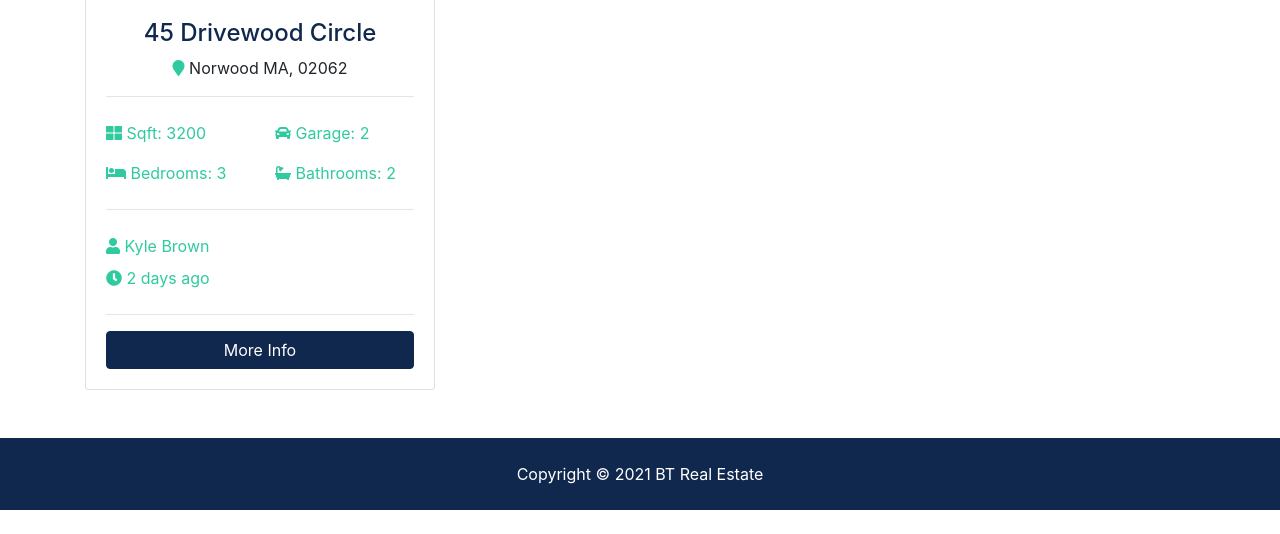
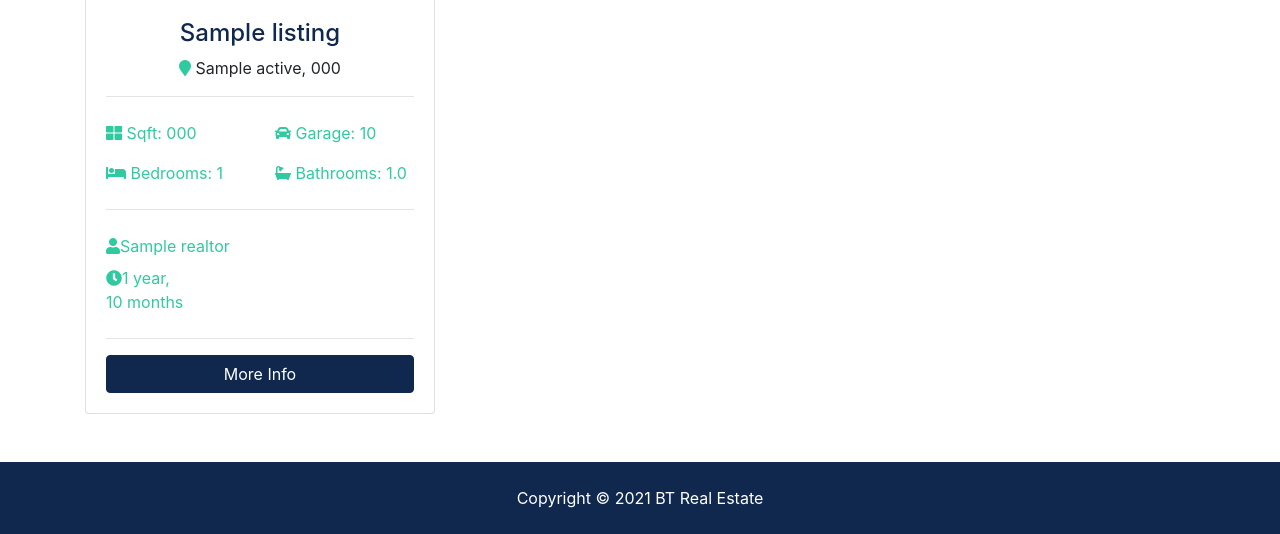
Before and after one commit to oybek703/btre-django, a Django app: template templates/listings/search.html in a window 1280 px wide. Shown: the part 765-1299 px from the top of the page. Before the commit the page ends 1275 px from the top, so only its background shows below. Run offline with Django 3.2, Linux system fonts and the light colour scheme; tables that the repository leaves empty hold one stand-in row (values such as "Sample post"); the template is opened without the code that fills it: values that come from a table or form of the project are taken from there, most other values are stand-ins (such as "Sample title", 1, 10 or a date in 2020); grey boxes marked "Sample" are stand-in pictures; some libraries are stand-ins or nearby versions.

Commit message:
search and filtering finished

```diff
--- a/templates/listings/search.html
+++ b/templates/listings/search.html
@@ -1,4 +1,5 @@
 {% extends 'base.html' %}
+{% load humanize %}
 {% block content %}
     <section id="showcase-inner" class="showcase-search text-white py-5">
     <div class="container">
@@ -9,12 +10,13 @@
             <div class="form-row">
               <div class="col-md-4 mb-3">
                 <label class="sr-only">Keywords</label>
-                <input type="text" name="keywords" class="form-control" placeholder="Keyword (Pool, Garage, etc)">
+                <input type="text" name="keywords" value="{{ values.keywords }}" class="form-control"
+                       placeholder="Keyword (Pool, Garage, etc)">
               </div>
 
               <div class="col-md-4 mb-3">
                 <label class="sr-only">City</label>
-                <input type="text" name="city" class="form-control" placeholder="City">
+                <input type="text" value="{{ values.city }}" name="city" class="form-control" placeholder="City">
               </div>
 
               <div class="col-md-4 mb-3">
@@ -22,7 +24,11 @@
                 <select name="state" class="form-control">
                   <option selected="true" disabled="disabled">State (All)</option>
                     {% for key, value in state_choices.items %}
-                        <option value="{{ key }}">{{ value }}</option>
+                        <option value="{{ key }}"
+                        {% if key == values.state %}
+                            selected
+                        {% endif %}
+                        >{{ value }}</option>
                     {% endfor %}
                 </select>
               </div>
@@ -34,7 +40,11 @@
                 <select name="bedrooms" class="form-control">
                   <option selected="true" disabled="disabled">Bedrooms (Any)</option>
                     {% for key, value in bedroom_choices.items %}
-                        <option value="{{ key }}">{{ value }}</option>
+                        <option value="{{ key }}"
+                        {% if key == values.bedrooms %}
+                            selected
+                        {% endif %}
+                        >{{ value }}</option>
                     {% endfor %}
                 </select>
               </div>
@@ -42,7 +52,11 @@
                 <select name="price" class="form-control">
                   <option selected="true" disabled="disabled">Max Price (All)</option>
                     {% for key, value in price_choices.items %}
-                        <option value="{{ key }}">{{ value }}</option>
+                        <option value="{{ key }}"
+                        {% if key == values.price %}
+                            selected
+                        {% endif %}
+                        >{{ value }}</option>
                     {% endfor %}
                 </select>
               </div>
@@ -77,51 +91,55 @@
     <div class="container">
       <div class="row">
           {% if listings %}
-
-        {% endif %}
-        <!-- Listing 1 -->
+            {% for listing in listings %}
+                <!-- Listings -->
                 <div class="col-md-6 col-lg-4 mb-4">
                   <div class="card listing-preview">
-            <img class="card-img-top" src="assets/img/homes/home-1.jpg" alt="">
+                    <img class="card-img-top" src="{{ listing.photo_main.url }}" alt="{{ listing.title }}">
                     <div class="card-img-overlay">
                       <h2>
-                <span class="badge badge-secondary text-white">$490,000</span>
+                        <span class="badge badge-secondary text-white">${{ listing.price | intcomma }}</span>
                       </h2>
                     </div>
                     <div class="card-body">
                       <div class="listing-heading text-center">
-                <h4 class="text-primary">45 Drivewood Circle</h4>
+                        <h4 class="text-primary">{{ listing.title }}</h4>
                         <p>
-                  <i class="fas fa-map-marker text-secondary"></i> Norwood MA, 02062</p>
+                          <i class="fas fa-map-marker text-secondary"></i> {{ listing.city }} {{ listing.state }}, {{ listing.zipcode }}</p>
                       </div>
                       <hr>
                       <div class="row py-2 text-secondary">
                         <div class="col-6">
-                  <i class="fas fa-th-large"></i> Sqft: 3200</div>
+                          <i class="fas fa-th-large"></i> Sqft: {{ listing.zipcode }}</div>
                         <div class="col-6">
-                  <i class="fas fa-car"></i> Garage: 2</div>
+                          <i class="fas fa-car"></i> Garage: {{ listing.garage }}</div>
                       </div>
                       <div class="row py-2 text-secondary">
                         <div class="col-6">
-                  <i class="fas fa-bed"></i> Bedrooms: 3</div>
+                          <i class="fas fa-bed"></i> Bedrooms: {{ listing.bedrooms }}</div>
                         <div class="col-6">
-                  <i class="fas fa-bath"></i> Bathrooms: 2</div>
+                          <i class="fas fa-bath"></i> Bathrooms: {{ listing.bathrooms }}</div>
                       </div>
                       <hr>
                       <div class="row py-2 text-secondary">
                         <div class="col-12">
-                  <i class="fas fa-user"></i> Kyle Brown</div>
+                          <i class="fas fa-user"></i>{{ listing.realtor }}</div>
                       </div>
                       <div class="row text-secondary pb-2">
                         <div class="col-6">
-                  <i class="fas fa-clock"></i> 2 days ago</div>
+                          <i class="fas fa-clock"></i>{{ listing.list_date | timesince }}</div>
                       </div>
                       <hr>
-              <a href="listing.html" class="btn btn-primary btn-block">More Info</a>
+                      <a href="{% url 'listing' listing.id %}" class="btn btn-primary btn-block">More Info</a>
                     </div>
                   </div>
                 </div>
-
+            {% endfor %}
+          {% else %}
+              <div class="col-md-12">
+              <p class="text-black-50"><i>No listings available.</i></p>
+              </div>
+        {% endif %}
       </div>
     </div>
   </section>
```
Also changed, not shown: listings/views.py (+23 -2 lines), templates/pages/index.html (+6 -6 lines). Lines whose indentation alone changed are shown as unchanged.
